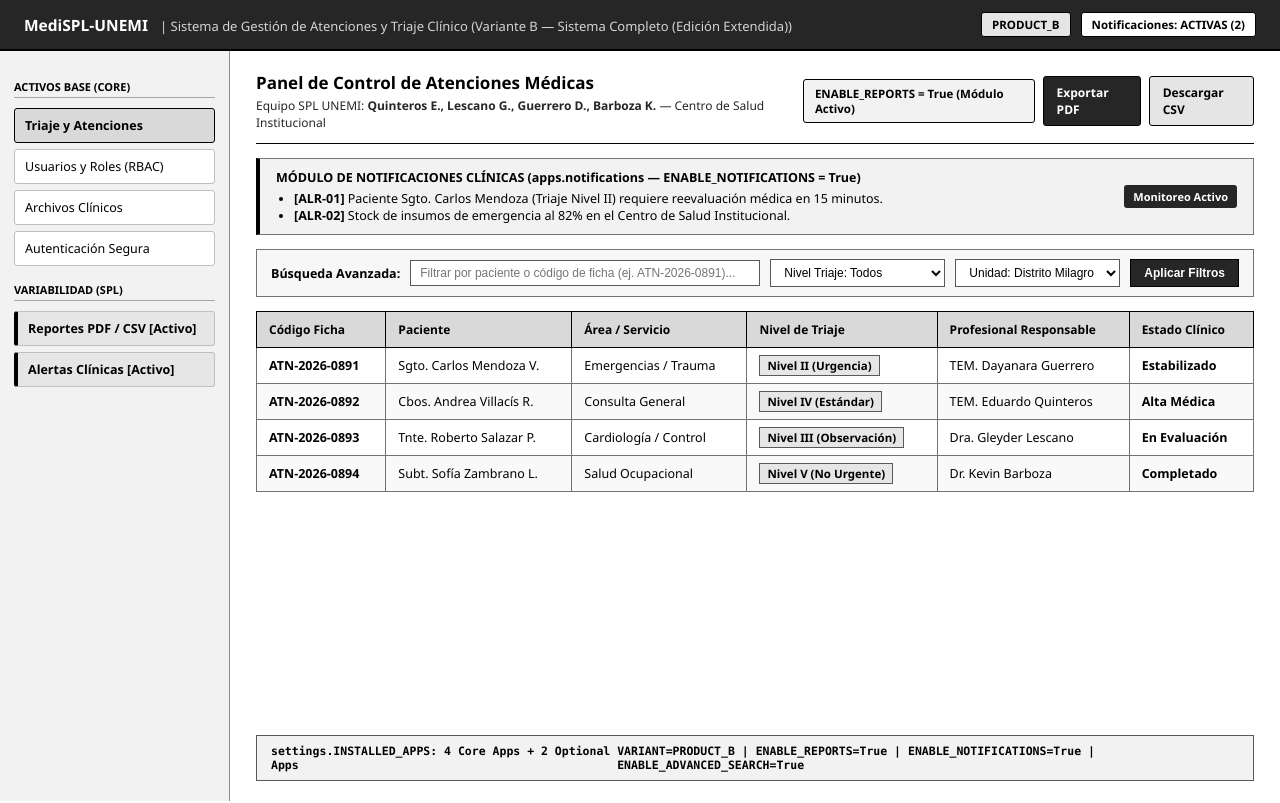
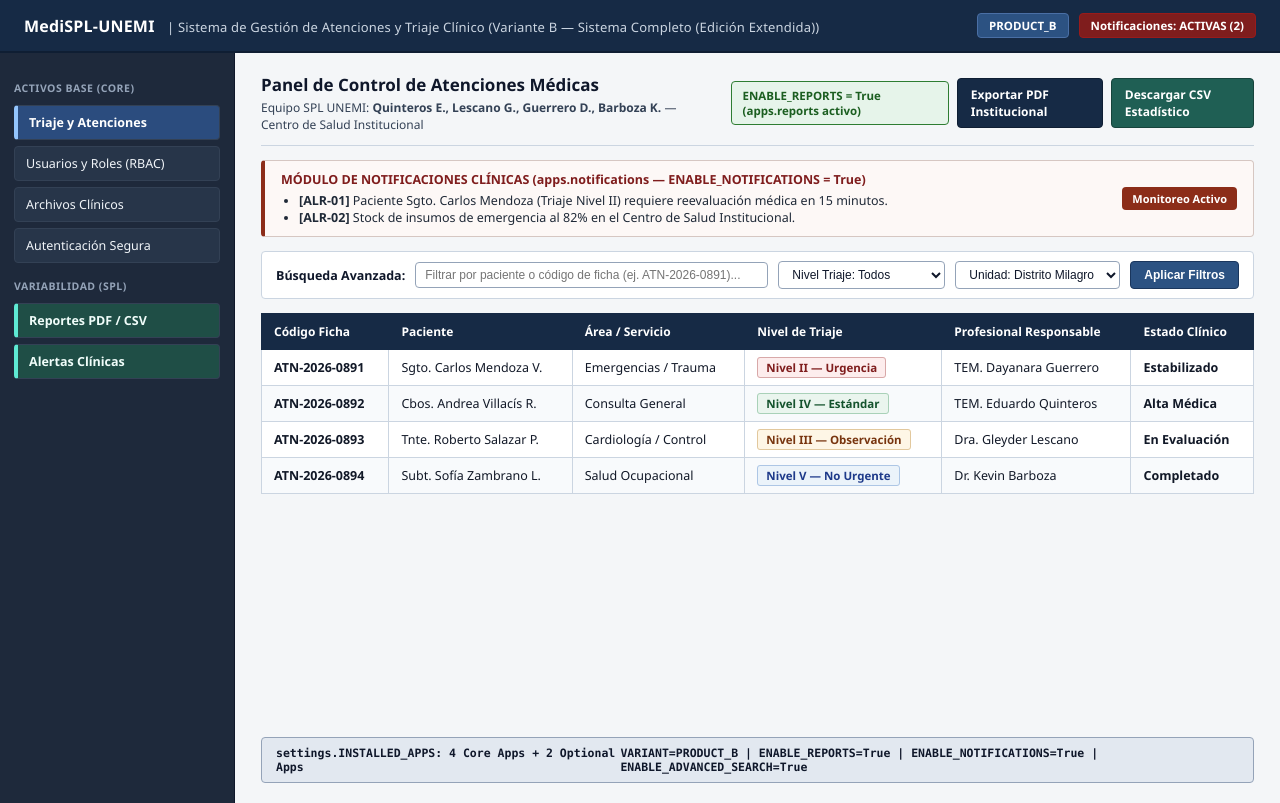
Before and after one commit to DayaGuerrero2005/DW_T2_2, a Django app: page / in a window 1280 px wide. Run offline with Django 5.2, Linux system fonts and the light colour scheme.

Commit message:
style(ui): aplicar paleta corporativa sobria en aplicativo Django y actualizar capturas reales

```diff
--- a/apps/medical_core/views.py
+++ b/apps/medical_core/views.py
@@ -12,7 +12,8 @@ def dashboard_atenciones(request):
             'ficha': 'ATN-2026-0891',
             'paciente': 'Sgto. Carlos Mendoza V.',
             'area': 'Emergencias / Trauma',
-            'triaje': 'Nivel II (Urgencia)',
+            'triaje': 'Nivel II — Urgencia',
+            'triaje_clase': 'badge-ii',
             'profesional': 'TEM. Dayanara Guerrero',
             'estado': 'Estabilizado',
         },
@@ -20,7 +21,8 @@ def dashboard_atenciones(request):
             'ficha': 'ATN-2026-0892',
             'paciente': 'Cbos. Andrea Villacís R.',
             'area': 'Consulta General',
-            'triaje': 'Nivel IV (Estándar)',
+            'triaje': 'Nivel IV — Estándar',
+            'triaje_clase': 'badge-iv',
             'profesional': 'TEM. Eduardo Quinteros',
             'estado': 'Alta Médica',
         },
@@ -28,7 +30,8 @@ def dashboard_atenciones(request):
             'ficha': 'ATN-2026-0893',
             'paciente': 'Tnte. Roberto Salazar P.',
             'area': 'Cardiología / Control',
-            'triaje': 'Nivel III (Observación)',
+            'triaje': 'Nivel III — Observación',
+            'triaje_clase': 'badge-iii',
             'profesional': 'Dra. Gleyder Lescano',
             'estado': 'En Evaluación',
         },
@@ -36,7 +39,8 @@ def dashboard_atenciones(request):
             'ficha': 'ATN-2026-0894',
             'paciente': 'Subt. Sofía Zambrano L.',
             'area': 'Salud Ocupacional',
-            'triaje': 'Nivel V (No Urgente)',
+            'triaje': 'Nivel V — No Urgente',
+            'triaje_clase': 'badge-v',
             'profesional': 'Dr. Kevin Barboza',
             'estado': 'Completado',
         },
--- a/templates/medical_core/dashboard.html
+++ b/templates/medical_core/dashboard.html
@@ -6,42 +6,46 @@
   <title>MediSPL-UNEMI | Panel de Triaje ({{ variant_code }})</title>
   <style>
     * { box-sizing: border-box; margin: 0; padding: 0; }
-    body { font-family: 'Segoe UI', Arial, sans-serif; background: #ffffff; color: #000000; }
-    .navbar { background: #262626; color: #ffffff; padding: 12px 24px; display: flex; justify-content: space-between; align-items: center; border-bottom: 2px solid #000000; }
-    .brand { font-size: 15.5px; font-weight: 700; color: #ffffff; }
-    .brand span { color: #d4d4d4; font-size: 13px; font-weight: 400; margin-left: 8px; }
+    body { font-family: 'Segoe UI', system-ui, -apple-system, sans-serif; background: #f4f6f8; color: #111827; }
+    .navbar { background: #162a45; color: #ffffff; padding: 13px 24px; display: flex; justify-content: space-between; align-items: center; border-bottom: 2px solid #0f1e33; }
+    .brand { font-size: 16px; font-weight: 700; color: #ffffff; letter-spacing: 0.2px; }
+    .brand span { color: #cbd5e1; font-size: 13px; font-weight: 400; margin-left: 8px; }
     .nav-badges { display: flex; align-items: center; gap: 10px; }
-    .variant-pill { background: #e5e5e5; color: #000000; padding: 4px 10px; border-radius: 3px; font-size: 11.5px; font-weight: 700; border: 1px solid #000000; }
-    .notif-pill-on { background: #ffffff; color: #000000; padding: 4px 10px; border-radius: 3px; font-size: 11.5px; font-weight: 700; border: 1px solid #000000; }
-    .notif-pill-off { background: #404040; color: #d4d4d4; padding: 4px 10px; border-radius: 3px; font-size: 11.5px; }
-    .layout { display: grid; grid-template-columns: 230px 1fr; min-height: calc(100vh - 50px); }
-    .sidebar { background: #f2f2f2; color: #000000; padding: 18px 14px; display: flex; flex-direction: column; gap: 6px; border-right: 1px solid #8c8c8c; }
-    .nav-sec { font-size: 11px; text-transform: uppercase; color: #000000; font-weight: 700; margin-top: 10px; margin-bottom: 4px; border-bottom: 1px solid #a6a6a6; padding-bottom: 3px; }
-    .nav-item { padding: 8px 10px; border-radius: 3px; font-size: 12.5px; background: #ffffff; color: #000000; text-decoration: none; display: block; border: 1px solid #bfbfbf; }
-    .nav-item.active { background: #d9d9d9; color: #000000; font-weight: 700; border: 1px solid #000000; }
-    .nav-item.opt-on { background: #e6e6e6; border-left: 4px solid #000000; color: #000000; font-weight: 700; }
-    .nav-item.opt-off { background: #f5f5f5; color: #737373; text-decoration: line-through; border: 1px dashed #bfbfbf; }
-    .content { padding: 20px 26px; display: flex; flex-direction: column; justify-content: space-between; background: #ffffff; }
-    .top-row { display: flex; justify-content: space-between; align-items: center; margin-bottom: 14px; padding-bottom: 12px; border-bottom: 1px solid #000000; gap: 14px; }
-    .top-row h2 { font-size: 17px; font-weight: 700; color: #000000; }
-    .status-chip { background: #f2f2f2; border: 1px solid #000000; color: #000000; padding: 6px 11px; border-radius: 3px; font-size: 11.5px; font-weight: 700; }
+    .variant-pill { background: #2c5282; color: #ffffff; padding: 4px 11px; border-radius: 4px; font-size: 11.5px; font-weight: 700; border: 1px solid #4a6fa5; }
+    .notif-pill-on { background: #7f1d1d; color: #ffffff; padding: 4px 11px; border-radius: 4px; font-size: 11.5px; font-weight: 700; border: 1px solid #991b1b; }
+    .notif-pill-off { background: #334155; color: #cbd5e1; padding: 4px 11px; border-radius: 4px; font-size: 11.5px; }
+    .layout { display: grid; grid-template-columns: 235px 1fr; min-height: calc(100vh - 50px); }
+    .sidebar { background: #1e293b; color: #e2e8f0; padding: 18px 14px; display: flex; flex-direction: column; gap: 6px; border-right: 1px solid #0f172a; }
+    .nav-sec { font-size: 10.5px; text-transform: uppercase; color: #94a3b8; font-weight: 700; margin-top: 10px; margin-bottom: 4px; letter-spacing: 0.5px; }
+    .nav-item { padding: 8px 11px; border-radius: 4px; font-size: 12.5px; background: #273549; color: #f1f5f9; text-decoration: none; display: block; border: 1px solid #334155; }
+    .nav-item.active { background: #2b4c7e; color: #ffffff; font-weight: 700; border-left: 4px solid #93c5fd; }
+    .nav-item.opt-on { background: #1f4e46; border-left: 4px solid #5eead4; color: #f0fdfa; font-weight: 600; }
+    .nav-item.opt-off { background: #1e293b; color: #64748b; text-decoration: line-through; border: 1px dashed #334155; }
+    .content { padding: 20px 26px; display: flex; flex-direction: column; justify-content: space-between; background: #f4f6f8; }
+    .top-row { display: flex; justify-content: space-between; align-items: center; margin-bottom: 14px; padding-bottom: 12px; border-bottom: 1.5px solid #cbd5e1; gap: 14px; }
+    .top-row h2 { font-size: 17px; font-weight: 700; color: #0f172a; }
+    .status-chip-on { background: #e6f4ea; border: 1px solid #2e7d32; color: #1b5e20; padding: 6px 11px; border-radius: 4px; font-size: 11.5px; font-weight: 700; }
+    .status-chip-off { background: #f1f5f9; border: 1px solid #64748b; color: #334155; padding: 6px 11px; border-radius: 4px; font-size: 11.5px; font-weight: 700; }
     .btn-group { display: flex; align-items: center; gap: 8px; }
-    .btn { padding: 7px 13px; border-radius: 3px; text-decoration: none; font-size: 12px; font-weight: 700; display: inline-block; border: 1px solid #000000; }
-    .btn-pdf { background: #262626; color: #ffffff; }
-    .btn-csv { background: #e5e5e5; color: #000000; }
-    .alert-box { background: #f2f2f2; border-left: 4px solid #000000; border-top: 1px solid #737373; border-right: 1px solid #737373; border-bottom: 1px solid #737373; padding: 10px 16px; margin-bottom: 14px; display: flex; justify-content: space-between; align-items: center; font-size: 12.5px; color: #000000; }
+    .btn { padding: 7px 13px; border-radius: 4px; text-decoration: none; font-size: 12px; font-weight: 700; display: inline-block; color: #ffffff; }
+    .btn-pdf { background: #162a45; border: 1px solid #0f1e33; }
+    .btn-csv { background: #1f5f54; border: 1px solid #16443c; }
+    .alert-box { background: #fdf8f6; border-left: 4px solid #8c2d19; border-top: 1px solid #d6c7c2; border-right: 1px solid #d6c7c2; border-bottom: 1px solid #d6c7c2; padding: 10px 16px; border-radius: 4px; margin-bottom: 14px; display: flex; justify-content: space-between; align-items: center; font-size: 12.5px; color: #1f2937; }
     .alert-box ul { margin-top: 4px; padding-left: 18px; }
-    .alert-tag { background: #262626; color: #ffffff; padding: 4px 9px; border-radius: 3px; font-size: 11px; font-weight: 700; white-space: nowrap; }
-    .search-bar { background: #f7f7f7; border: 1px solid #737373; padding: 9px 14px; margin-bottom: 14px; display: flex; align-items: center; gap: 10px; font-size: 12.5px; color: #000000; }
-    .search-bar input, .search-bar select { padding: 5px 9px; border: 1px solid #595959; background: #ffffff; color: #000000; font-size: 12px; }
+    .alert-tag { background: #8c2d19; color: #ffffff; padding: 4px 10px; border-radius: 4px; font-size: 11px; font-weight: 700; white-space: nowrap; }
+    .search-bar { background: #ffffff; border: 1px solid #cbd5e1; padding: 9px 14px; border-radius: 4px; margin-bottom: 14px; display: flex; align-items: center; gap: 10px; font-size: 12.5px; color: #0f172a; }
+    .search-bar input, .search-bar select { padding: 5px 9px; border: 1px solid #94a3b8; border-radius: 4px; background: #ffffff; color: #0f172a; font-size: 12px; }
     .search-bar input { flex: 1; }
-    .btn-filter { background: #262626; color: #ffffff; border: 1px solid #000000; padding: 6px 13px; font-size: 12px; font-weight: 700; cursor: pointer; }
-    table { width: 100%; border-collapse: collapse; background: #ffffff; border: 1px solid #000000; }
-    th { background: #d9d9d9; color: #000000; text-align: left; padding: 9px 12px; font-size: 12px; font-weight: 700; border: 1px solid #000000; }
-    td { padding: 9px 12px; border: 1px solid #737373; font-size: 12.5px; color: #000000; }
-    tr:nth-child(even) td { background: #f9f9f9; }
-    .triaje-tag { font-weight: 700; color: #000000; background: #e6e6e6; padding: 2px 7px; border: 1px solid #595959; font-size: 11.5px; }
-    .footer-meta { margin-top: 16px; background: #f2f2f2; border: 1px solid #595959; color: #000000; padding: 8px 14px; display: flex; justify-content: space-between; font-family: Consolas, monospace; font-size: 11.5px; font-weight: 600; }
+    .btn-filter { background: #2c5282; color: #ffffff; border: 1px solid #1a365d; padding: 6px 13px; border-radius: 4px; font-size: 12px; font-weight: 700; cursor: pointer; }
+    table { width: 100%; border-collapse: collapse; background: #ffffff; border: 1px solid #94a3b8; }
+    th { background: #162a45; color: #ffffff; text-align: left; padding: 9px 12px; font-size: 12px; font-weight: 700; border: 1px solid #162a45; }
+    td { padding: 9px 12px; border: 1px solid #cbd5e1; font-size: 12.5px; color: #111827; }
+    tr:nth-child(even) td { background: #f8fafc; }
+    .badge-ii { background: #fdeded; color: #7f1d1d; border: 1px solid #d8a8a8; padding: 2px 8px; border-radius: 3px; font-weight: 700; font-size: 11.5px; }
+    .badge-iii { background: #fef6e6; color: #78350f; border: 1px solid #e2c89d; padding: 2px 8px; border-radius: 3px; font-weight: 700; font-size: 11.5px; }
+    .badge-iv { background: #eaf5ee; color: #14532d; border: 1px solid #a9d1b8; padding: 2px 8px; border-radius: 3px; font-weight: 700; font-size: 11.5px; }
+    .badge-v { background: #ebf3fa; color: #1e3a8a; border: 1px solid #adc6e5; padding: 2px 8px; border-radius: 3px; font-weight: 700; font-size: 11.5px; }
+    .footer-meta { margin-top: 16px; background: #e2e8f0; border: 1px solid #94a3b8; color: #0f172a; padding: 8px 14px; border-radius: 4px; display: flex; justify-content: space-between; font-family: Consolas, monospace; font-size: 11.5px; font-weight: 600; }
   </style>
 </head>
 <body>
@@ -65,14 +69,14 @@
       <a href="/auth/login/" class="nav-item">Autenticación Segura</a>
       <div class="nav-sec">Variabilidad (SPL)</div>
       {% if enable_reports %}
-        <a href="{% url 'reports:export_pdf' %}" class="nav-item opt-on">Reportes PDF / CSV [Activo]</a>
+        <a href="{% url 'reports:export_pdf' %}" class="nav-item opt-on">Reportes PDF / CSV</a>
       {% else %}
-        <span class="nav-item opt-off">Reportes PDF / CSV [Inactivo]</span>
+        <span class="nav-item opt-off">Reportes PDF / CSV</span>
       {% endif %}
       {% if enable_notifications %}
-        <a href="{% url 'notifications:panel_alertas' %}" class="nav-item opt-on">Alertas Clínicas [Activo]</a>
+        <a href="{% url 'notifications:panel_alertas' %}" class="nav-item opt-on">Alertas Clínicas</a>
       {% else %}
-        <span class="nav-item opt-off">Alertas Clínicas [Inactivo]</span>
+        <span class="nav-item opt-off">Alertas Clínicas</span>
       {% endif %}
     </div>
     <div class="content">
@@ -80,17 +84,17 @@
         <div class="top-row">
           <div>
             <h2>Panel de Control de Atenciones Médicas</h2>
-            <p style="font-size:12px; color:#262626; margin-top:3px;">
+            <p style="font-size:12px; color:#334155; margin-top:3px;">
               Equipo SPL UNEMI: <strong>Quinteros E., Lescano G., Guerrero D., Barboza K.</strong> — Centro de Salud Institucional
             </p>
           </div>
           <div class="btn-group">
             {% if enable_reports %}
-              <span class="status-chip">ENABLE_REPORTS = True (Módulo Activo)</span>
-              <a href="{% url 'reports:export_pdf' %}" class="btn btn-pdf">Exportar PDF</a>
-              <a href="{% url 'reports:export_csv' %}" class="btn btn-csv">Descargar CSV</a>
+              <span class="status-chip-on">ENABLE_REPORTS = True (apps.reports activo)</span>
+              <a href="{% url 'reports:export_pdf' %}" class="btn btn-pdf">Exportar PDF Institucional</a>
+              <a href="{% url 'reports:export_csv' %}" class="btn btn-csv">Descargar CSV Estadístico</a>
             {% else %}
-              <span class="status-chip">ENABLE_REPORTS = False (Módulo Inactivo)</span>
+              <span class="status-chip-off">ENABLE_REPORTS = False (Módulo oculto)</span>
             {% endif %}
           </div>
         </div>
@@ -98,7 +102,7 @@
         {% if enable_notifications %}
         <div class="alert-box">
           <div>
-            <strong>MÓDULO DE NOTIFICACIONES CLÍNICAS (apps.notifications — ENABLE_NOTIFICATIONS = True)</strong>
+            <strong style="color:#7f1d1d;">MÓDULO DE NOTIFICACIONES CLÍNICAS (apps.notifications — ENABLE_NOTIFICATIONS = True)</strong>
             <ul>
               <li><strong>[ALR-01]</strong> Paciente Sgto. Carlos Mendoza (Triaje Nivel II) requiere reevaluación médica en 15 minutos.</li>
               <li><strong>[ALR-02]</strong> Stock de insumos de emergencia al 82% en el Centro de Salud Institucional.</li>
@@ -114,9 +118,9 @@
           <input type="text" name="q" value="{{ q }}" placeholder="Filtrar por paciente o código de ficha (ej. ATN-2026-0891)...">
           <select name="triaje">
             <option value="">Nivel Triaje: Todos</option>
-            <option value="II">Nivel II - Prioridad Alta</option>
-            <option value="III">Nivel III - Prioridad Media</option>
-            <option value="IV">Nivel IV - Estándar</option>
+            <option value="II">Nivel II — Urgencia</option>
+            <option value="III">Nivel III — Observación</option>
+            <option value="IV">Nivel IV — Estándar</option>
           </select>
           <select name="unidad">
             <option value="">Unidad: Distrito Milagro</option>
@@ -142,7 +146,7 @@
               <td><strong>{{ a.ficha }}</strong></td>
               <td>{{ a.paciente }}</td>
               <td>{{ a.area }}</td>
-              <td><span class="triaje-tag">{{ a.triaje }}</span></td>
+              <td><span class="{{ a.triaje_clase }}">{{ a.triaje }}</span></td>
               <td>{{ a.profesional }}</td>
               <td><strong>{{ a.estado }}</strong></td>
             </tr>
```
Also changed, not shown: 3 other files.
